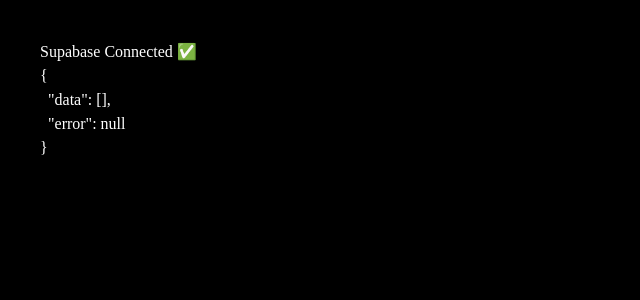
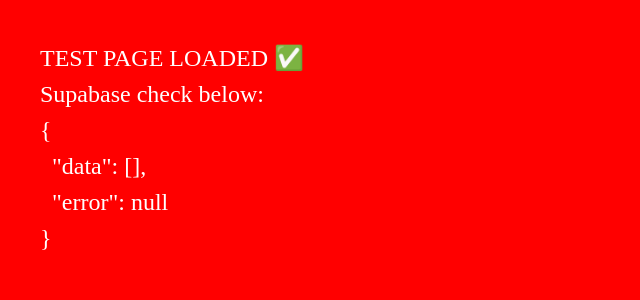
Before and after one commit to dnyanesoni-gif/novachat, a Next.js app: page / in a window 1280 px wide. Shown: the top 300 px of the page, without its empty margins (0-640 px from the left). Built offline with nearby package versions, Linux system fonts and the light colour scheme; no server answers; the database is empty.

Commit message:
Update page.tsx

```diff
--- a/app/page.tsx
+++ b/app/page.tsx
@@ -6,8 +6,9 @@ export default async function Home() {
     .select('*')
 
   return (
-    <div style={{ background: 'black', color: 'white', minHeight: '100vh', padding: '40px' }}>
-      <h1>Supabase Connected ✅</h1>
+    <div style={{ backgroundColor: 'red', color: 'white', minHeight: '100vh', padding: '40px', fontSize: '24px' }}>
+      <h1>TEST PAGE LOADED ✅</h1>
+      <p>Supabase check below:</p>
       <pre>{JSON.stringify({ data, error }, null, 2)}</pre>
     </div>
   )
```
